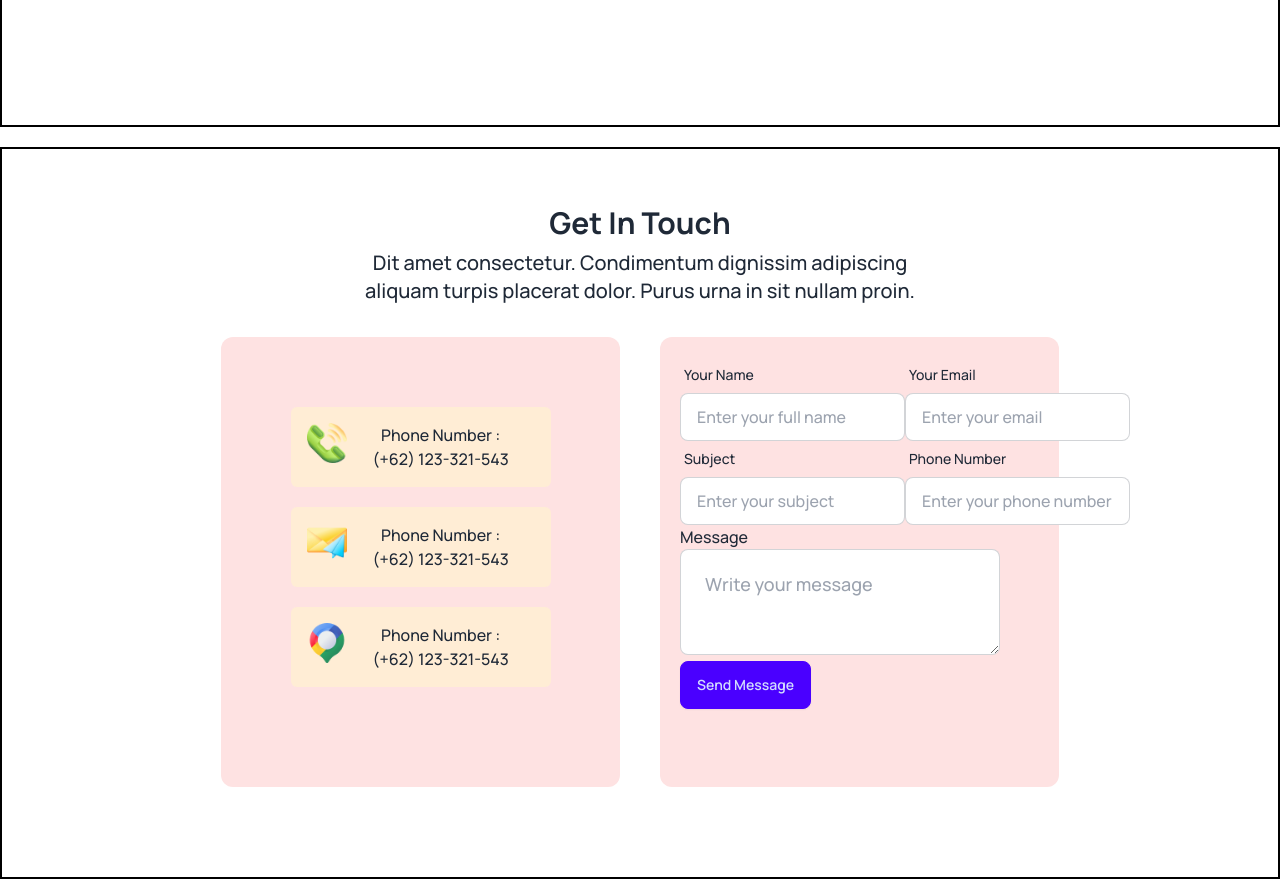
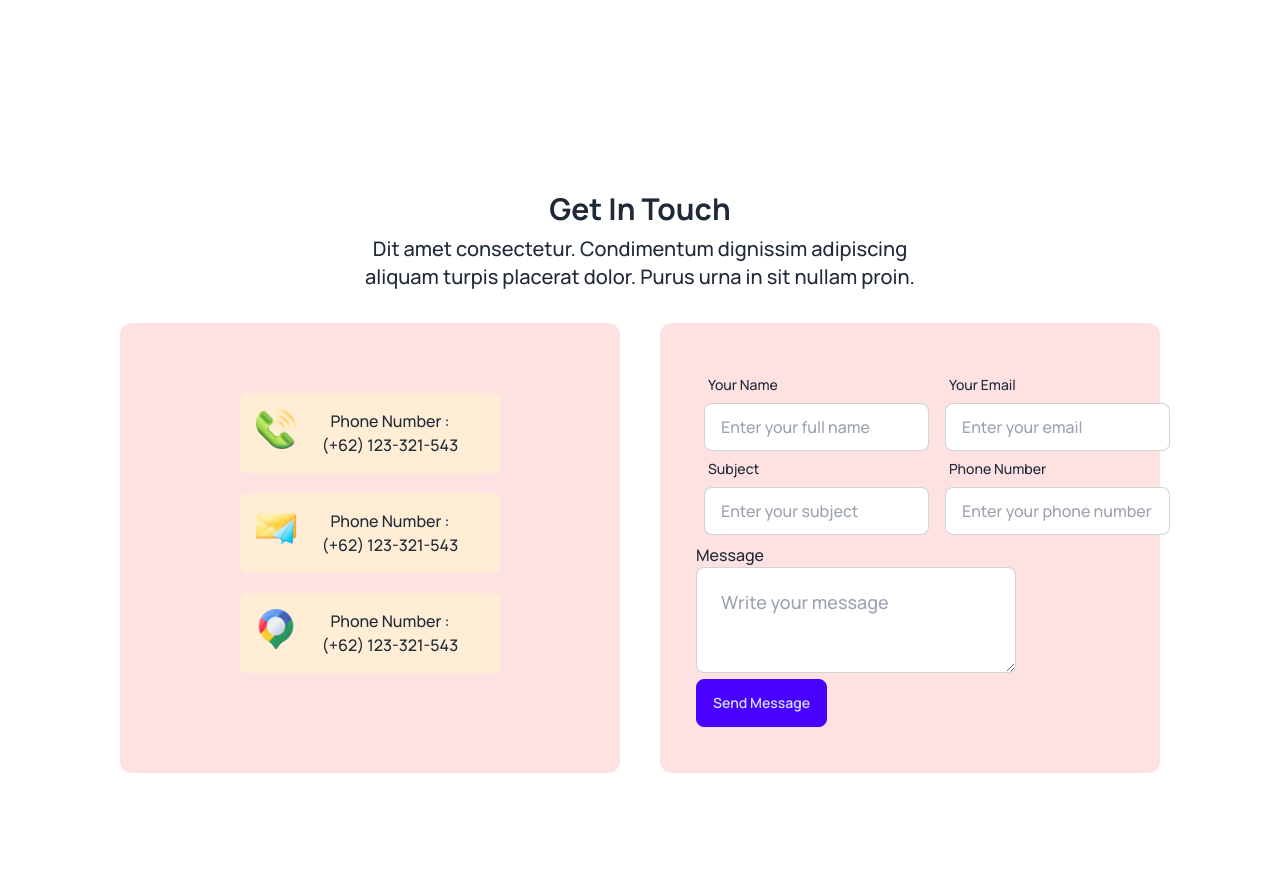
Before and after one commit to smEleyas/B9A3-eleyas, a plain HTML site: page index.html in a window 1280 px wide. Shown: the part 1640-2519 px from the top of the page. Drawn offline with nearby package versions, Linux system fonts and the light colour scheme.

```diff
--- a/index.html
+++ b/index.html
@@ -34,7 +34,7 @@
 </head>
 <body class="font-manrope">
     <!-- navbar section -->
-        <header class="md:container md:mx-auto border-2 border-black">
+        <header class="md:container md:mx-auto">
           <!-- nav menu -->
           <nav>
             <div class="navbar bg-base-100">
@@ -123,7 +123,7 @@
       </div>
         </header>
     <main>
-        <section class="md:container md:mx-auto border-2 border-black mt-5">
+        <section class="md:container md:mx-auto mt-5">
             <!-- FAQ section -->
             <div class="bg-base-200 p-10 text-center">
                 <div class="flex items-center justify-center">
@@ -191,7 +191,7 @@
 
         </section>
         <!-- progress section  -->
-         <section class="md:container md:mx-auto border-2 border-black mt-5">
+         <section class="md:container md:mx-auto mt-5">
             <div class="bg-base-100 p-10 text-center">
                 <div class="flex items-center justify-center">
                     <div class="w-1/2 h-32 p-4">
@@ -210,7 +210,7 @@
          </section>
 
         <!-- get in touch -->
-        <section class="md:container md:mx-auto border-2 border-black mt-5">
+        <section class="md:container md:mx-auto mt-5">
             <div class="bg-base-100 p-10 text-center">
                 <div class="flex items-center justify-center mb-5">
                     <div class="w-1/2 h-32 p-4">
@@ -219,7 +219,7 @@
                     </div>
                 </div>
                 <div class="flex gap-10 h-[500px] justify-center lg:flex-row">
-                    <div class="w-4/12 h-[450px] flex rounded-xl bg-red-100 items-center justify-center">
+                    <div class="w-5/12 h-[450px] flex rounded-xl bg-red-100 items-center justify-center">
                         <div class="w-[300px] h-[350px]">
                             <div class=" flex m-5 rounded-md  bg-orange-100 flex-row p-4">
                                 <img class="w-10 h-10" src="Images/call.png" alt="">
@@ -246,13 +246,13 @@
 
                     </div>
                     <!-- contact section -->
-                    <div class="w-4/12 h-[450px] rounded-xl  bg-red-100">
+                    <div class="w-5/12  h-[450px] rounded-xl  bg-red-100">
                         <div class="w-[350] h-auto m-5 gap-4">
-                            <form>
+                            <form class=" items-center justify-center">
+                                <div class="p-4">
+                                    <div class=" flex flex-row">
                                         <div>
-                                <div class=" flex flex-row">
-                                    <div class="">
-                                        <div>
+                                            <div class="p-2">
                                                 <label class="label">
                                                 <span class="label-text">Your Name</span>
                                                 </label>
@@ -264,7 +264,7 @@
                                             </div>
                                         </div>
                                         <div class="">
-                                        <div>
+                                            <div class="p-2">
                                                 <label class="label">
                                                 <span class="label-text">Your Email</span>
                                                 </label>
```
Lines whose indentation alone changed are shown as unchanged.
